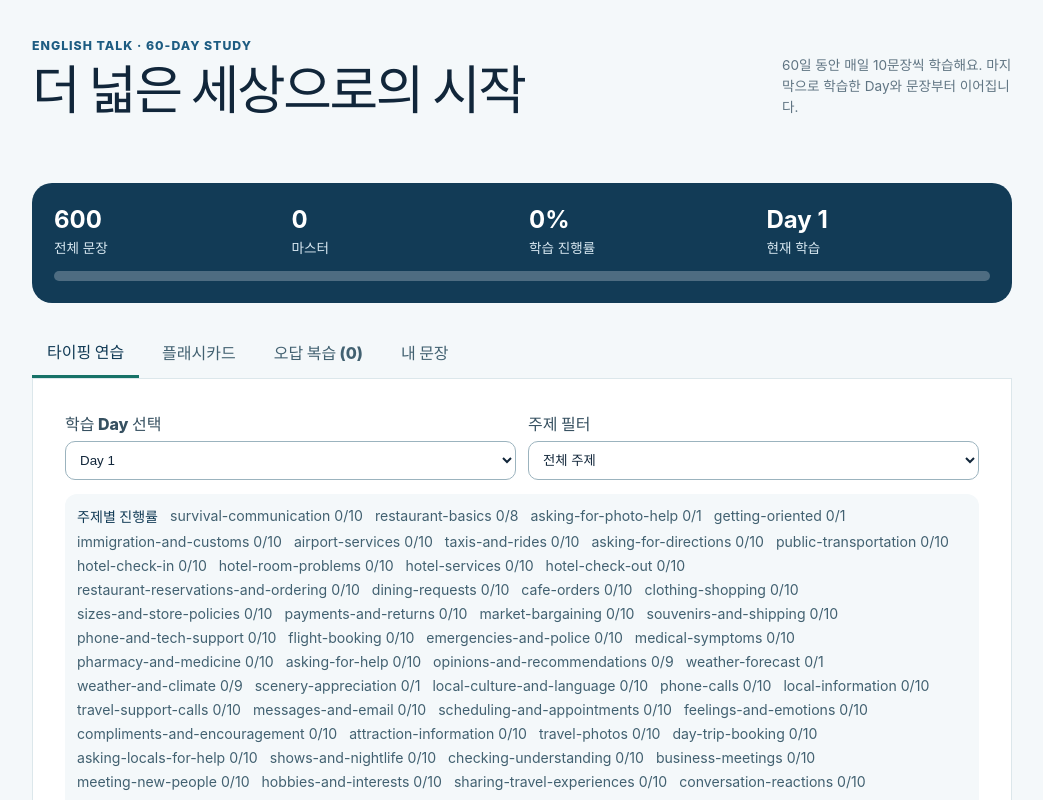
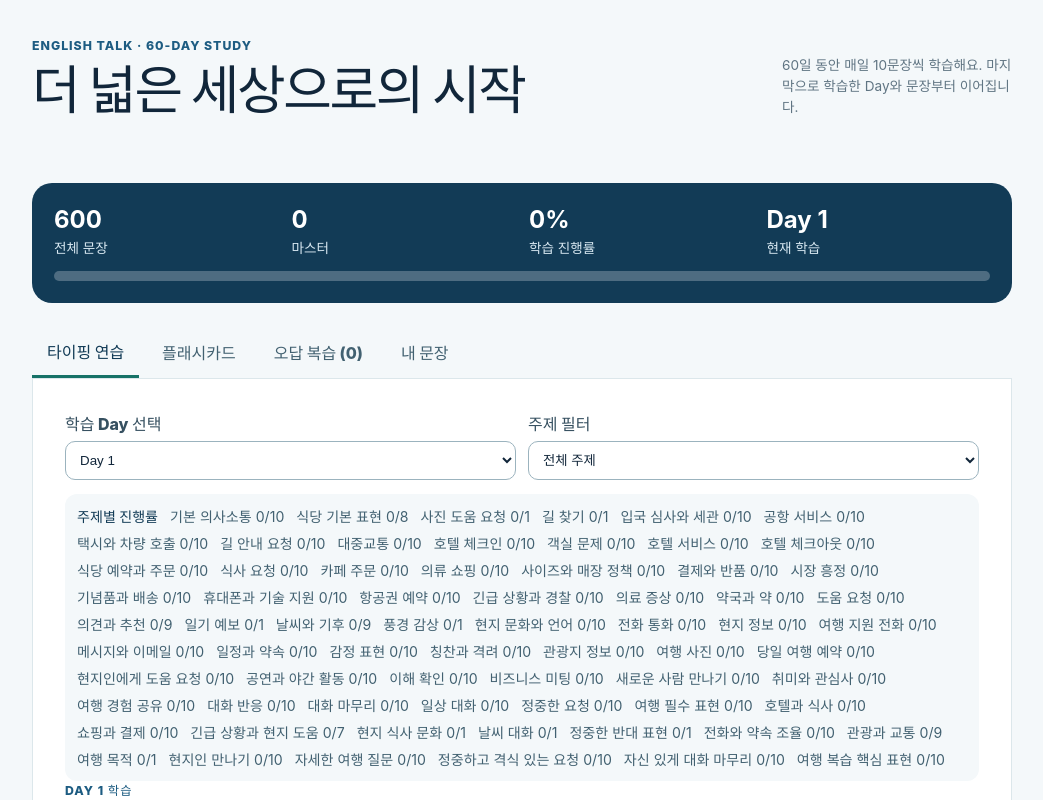
Before and after one commit to qkrwodyd100-hub/English_talk, a React (Vite) app: page / in a window 1280 px wide. Shown: the top 800 px of the page, without its empty margins (118-1161 px from the left). Built offline with nearby package versions, Linux system fonts and the light colour scheme.

Commit message:
fix: keep learning answers private until checked

```diff
--- a/src/LearningApp.tsx
+++ b/src/LearningApp.tsx
@@ -36,6 +36,81 @@ type SpeechRecognitionLike = {
 }
 type SpeechRecognitionConstructor = new () => SpeechRecognitionLike
 type CheckedAnswer = { sentence: Sentence; judgment: AnswerJudgment }
+
+const topicNames: Record<string, string> = {
+  'survival-communication': '기본 의사소통',
+  'restaurant-basics': '식당 기본 표현',
+  'asking-for-photo-help': '사진 도움 요청',
+  'getting-oriented': '길 찾기',
+  'immigration-and-customs': '입국 심사와 세관',
+  'airport-services': '공항 서비스',
+  'taxis-and-rides': '택시와 차량 호출',
+  'asking-for-directions': '길 안내 요청',
+  'public-transportation': '대중교통',
+  'hotel-check-in': '호텔 체크인',
+  'hotel-room-problems': '객실 문제',
+  'hotel-services': '호텔 서비스',
+  'hotel-check-out': '호텔 체크아웃',
+  'restaurant-reservations-and-ordering': '식당 예약과 주문',
+  'dining-requests': '식사 요청',
+  'cafe-orders': '카페 주문',
+  'clothing-shopping': '의류 쇼핑',
+  'sizes-and-store-policies': '사이즈와 매장 정책',
+  'payments-and-returns': '결제와 반품',
+  'market-bargaining': '시장 흥정',
+  'souvenirs-and-shipping': '기념품과 배송',
+  'phone-and-tech-support': '휴대폰과 기술 지원',
+  'flight-booking': '항공권 예약',
+  'emergencies-and-police': '긴급 상황과 경찰',
+  'medical-symptoms': '의료 증상',
+  'pharmacy-and-medicine': '약국과 약',
+  'asking-for-help': '도움 요청',
+  'opinions-and-recommendations': '의견과 추천',
+  'weather-forecast': '일기 예보',
+  'weather-and-climate': '날씨와 기후',
+  'scenery-appreciation': '풍경 감상',
+  'local-culture-and-language': '현지 문화와 언어',
+  'phone-calls': '전화 통화',
+  'local-information': '현지 정보',
+  'travel-support-calls': '여행 지원 전화',
+  'messages-and-email': '메시지와 이메일',
+  'scheduling-and-appointments': '일정과 약속',
+  'feelings-and-emotions': '감정 표현',
+  'compliments-and-encouragement': '칭찬과 격려',
+  'attraction-information': '관광지 정보',
+  'travel-photos': '여행 사진',
+  'day-trip-booking': '당일 여행 예약',
+  'asking-locals-for-help': '현지인에게 도움 요청',
+  'shows-and-nightlife': '공연과 야간 활동',
+  'checking-understanding': '이해 확인',
+  'business-meetings': '비즈니스 미팅',
+  'meeting-new-people': '새로운 사람 만나기',
+  'hobbies-and-interests': '취미와 관심사',
+  'sharing-travel-experiences': '여행 경험 공유',
+  'conversation-reactions': '대화 반응',
+  'ending-a-conversation': '대화 마무리',
+  'everyday-conversation': '일상 대화',
+  'polite-requests': '정중한 요청',
+  'travel-essentials': '여행 필수 표현',
+  'hotel-and-dining': '호텔과 식사',
+  'shopping-and-payments': '쇼핑과 결제',
+  'emergencies-and-local-help': '긴급 상황과 현지 도움',
+  'local-dining-customs': '현지 식사 문화',
+  'weather-small-talk': '날씨 대화',
+  'polite-disagreement': '정중한 반대 표현',
+  'phone-calls-and-arrangements': '전화와 약속 조율',
+  'sightseeing-and-transport': '관광과 교통',
+  'travel-purpose': '여행 목적',
+  'meeting-locals': '현지인 만나기',
+  'detailed-travel-questions': '자세한 여행 질문',
+  'polite-formal-requests': '정중하고 격식 있는 요청',
+  'confident-conversation-closings': '자신 있게 대화 마무리',
+  'travel-review-essentials': '여행 복습 핵심 표현',
+}
+
+function getTopicName(topic: string) {
+  return topicNames[topic] ?? '학습 주제'
+}
 
 function getRecognition() {
   const browser = window as typeof window & { SpeechRecognition?: SpeechRecognitionConstructor; webkitSpeechRecognition?: SpeechRecognitionConstructor }
@@ -249,15 +324,15 @@ export default function LearningApp() {
     {speechNotice && <p className="hint" role="status">{speechNotice}</p>}
 
     {tab === 'practice' && <section className="study-panel" aria-labelledby="practice-heading">
-      <div className="learning-controls"><label>학습 Day 선택<select value={selectedDay} onChange={(event) => selectDay(Number(event.target.value))}>{Array.from({ length: 60 }, (_, index) => <option key={index + 1} value={index + 1}>Day {index + 1}</option>)}</select></label><label>주제 필터<select value={selectedTopic} onChange={(event) => chooseTopic(event.target.value)}><option value="all">전체 주제</option>{topics.map((topic) => <option key={topic} value={topic}>{topic}</option>)}</select></label></div>
-      <section className="topic-progress" aria-label="주제별 진행률"><strong>주제별 진행률</strong>{topicProgress.map((item) => <span key={item.topic}>{item.topic} {item.completed}/{item.total}</span>)}</section>
-      {current ? <><p className="eyebrow">Day {selectedDay} 학습</p><h2 id="practice-heading">{currentPosition} / {dayChallenge.length} · 한국어를 영어로 입력하세요.</h2><p className="resume-copy">Day {selectedDay}에서 {progress.completed}/{progress.total}개를 완료했어요. 답을 확인하면 다음 위치가 저장됩니다.</p><div className="practice-prompt"><strong>{current.korean}</strong><span>{current.source === 'builtIn' ? `${current.topic} · ${current.level} · 우선순위 ${current.priority}` : `내 문장 · Day ${current.day}`}</span></div><PhraseChoices key={current.id} sentence={current} onChoose={setAttempt} /><label htmlFor="answer">영어 답변</label><textarea id="answer" value={attempt} onChange={(event) => setAttempt(event.target.value)} placeholder="영어 문장을 입력하세요" rows={3} /><div className="actions"><button className="button" disabled={Boolean(checkedAnswer)} onClick={checkAnswer}>정답 확인</button>{checkedAnswer && <button className="button secondary" onClick={nextPractice}>다음 문장</button>}</div>
-      {checkedAnswer && judgment && <div className={`answer-feedback ${judgment.kind === 'exact' ? 'feedback-exact' : judgment.kind === 'accepted-alternative' ? 'feedback-allowed' : 'feedback-needs-work'}`} aria-live="polite"><p><strong>정답:</strong> {current.english}</p><p><strong>{judgment.kind === 'exact' ? '정확' : judgment.kind === 'accepted-alternative' ? '허용 표현' : '수정 필요'}</strong>{judgment.kind === 'exact' ? ' · 정확해요! 저장된 문장과 일치해요.' : judgment.kind === 'accepted-alternative' ? ' · 저장된 허용 표현과 일치해요.' : ' · 누락 또는 오타 단어를 확인해 보세요.'}</p>{!judgment.isCorrect && <p>확인할 단어: {missingWords.length ? missingWords.join(', ') : '어순과 표현'}</p>}<div className="word-feedback" aria-label="단어별 피드백">{wordFeedback.map((item, index) => <span className={item.status} key={`${item.word}-${index}`}>{item.word}</span>)}</div><div className="actions"><button className="text-button" onClick={() => speakEnglish(current.english, '정답 문장을 재생했습니다.')}>정답 듣기</button><button className="text-button" onClick={toggleListening} aria-pressed={isListening}>{isListening ? '음성 입력 중지' : '음성으로 입력'}</button><button className="text-button" aria-pressed={state.favoriteIds.includes(current.id)} onClick={() => updateState({ ...state, ...toggleFavorite(state, current.id) })}>{state.favoriteIds.includes(current.id) ? '즐겨찾기 해제' : '즐겨찾기'}</button></div></div>}</> : <p className="empty-state">Day {selectedDay} 문장이 없습니다. 다른 Day를 선택해 보세요.</p>}
+      <div className="learning-controls"><label>학습 Day 선택<select value={selectedDay} onChange={(event) => selectDay(Number(event.target.value))}>{Array.from({ length: 60 }, (_, index) => <option key={index + 1} value={index + 1}>Day {index + 1}</option>)}</select></label><label>주제 필터<select value={selectedTopic} onChange={(event) => chooseTopic(event.target.value)}><option value="all">전체 주제</option>{topics.map((topic) => <option key={topic} value={topic}>{getTopicName(topic)}</option>)}</select></label></div>
+      <section className="topic-progress" aria-label="주제별 진행률"><strong>주제별 진행률</strong>{topicProgress.map((item) => <span key={item.topic}>{getTopicName(item.topic)} {item.completed}/{item.total}</span>)}</section>
+      {current ? <><p className="eyebrow">Day {selectedDay} 학습</p><h2 id="practice-heading">{currentPosition} / {dayChallenge.length} · 한국어를 영어로 입력하세요.</h2><p className="resume-copy">Day {selectedDay}에서 {progress.completed}/{progress.total}개를 완료했어요. 답을 확인하면 다음 위치가 저장됩니다.</p><div className="practice-prompt"><strong>{current.korean}</strong><span>{current.source === 'builtIn' ? getTopicName(current.topic) : `내 문장 · Day ${current.day}`}</span></div><label htmlFor="answer">영어 답변</label><textarea id="answer" value={attempt} onChange={(event) => setAttempt(event.target.value)} placeholder="영어 문장을 입력하세요" rows={3} /><div className="actions"><button className="button" disabled={Boolean(checkedAnswer)} onClick={checkAnswer}>정답 확인</button>{checkedAnswer && <button className="button secondary" onClick={nextPractice}>다음 문장</button>}</div>
+      {checkedAnswer && judgment && <div className={`answer-feedback ${judgment.kind === 'exact' ? 'feedback-exact' : judgment.kind === 'accepted-alternative' ? 'feedback-allowed' : 'feedback-needs-work'}`} aria-live="polite"><p><strong>정답:</strong> {current.english}</p><p><strong>{judgment.kind === 'exact' ? '정확' : judgment.kind === 'accepted-alternative' ? '허용 표현' : '수정 필요'}</strong>{judgment.kind === 'exact' ? ' · 정확해요! 저장된 문장과 일치해요.' : judgment.kind === 'accepted-alternative' ? ' · 저장된 허용 표현과 일치해요.' : ' · 누락 또는 오타 단어를 확인해 보세요.'}</p>{!judgment.isCorrect && <p>확인할 단어: {missingWords.length ? missingWords.join(', ') : '어순과 표현'}</p>}<PhraseChoices sentence={current} onChoose={setAttempt} /><div className="word-feedback" aria-label="단어별 피드백">{wordFeedback.map((item, index) => <span className={item.status} key={`${item.word}-${index}`}>{item.word}</span>)}</div><div className="actions"><button className="text-button" onClick={() => speakEnglish(current.english, '정답 문장을 재생했습니다.')}>정답 듣기</button><button className="text-button" onClick={toggleListening} aria-pressed={isListening}>{isListening ? '음성 입력 중지' : '음성으로 입력'}</button><button className="text-button" aria-pressed={state.favoriteIds.includes(current.id)} onClick={() => updateState({ ...state, ...toggleFavorite(state, current.id) })}>{state.favoriteIds.includes(current.id) ? '즐겨찾기 해제' : '즐겨찾기'}</button></div></div>}</> : <p className="empty-state">Day {selectedDay} 문장이 없습니다. 다른 Day를 선택해 보세요.</p>}
       {dialogue && <section className="dialogue-launch"><div><strong>Day {selectedDay} 미니 대화</strong><p>{dialogue.turns.length}턴으로 오늘 표현을 실제 대화처럼 익혀 보세요.</p></div><button className="button secondary" onClick={() => setDialogueOpen(true)}>미니 대화 연습</button></section>}
-      {dialogueOpen && dialogue && <section className="mini-dialogue" aria-labelledby="dialogue-heading"><h2 id="dialogue-heading">Day {selectedDay} 미니 대화</h2><p className="turn-pill">{dialogue.turns.length}턴 · {dialogue.topic}</p><div className="dialogue-transcript">{dialogue.turns.map((turn, index) => <p key={`${turn.role}-${index}`}><strong>{turn.role}:</strong> {turn.english}<span>{turn.korean}</span></p>)}</div><button className="button" onClick={() => setDialogueOpen(false)}>대화 마치기</button></section>}
+      {dialogueOpen && dialogue && <section className="mini-dialogue" aria-labelledby="dialogue-heading"><h2 id="dialogue-heading">Day {selectedDay} 미니 대화</h2><p className="turn-pill">{dialogue.turns.length}턴 · {getTopicName(dialogue.topic)}</p><div className="dialogue-transcript">{dialogue.turns.map((turn, index) => <p key={`${turn.role}-${index}`}><strong>{turn.role}:</strong> {turn.english}<span>{turn.korean}</span></p>)}</div><button className="button" onClick={() => setDialogueOpen(false)}>대화 마치기</button></section>}
     </section>}
 
-    {tab === 'cards' && <section className="study-panel" aria-labelledby="cards-heading"><div className="panel-heading"><div><p className="eyebrow">Flashcards</p><h2 id="cards-heading">뜻을 보고 영어를 떠올려 보세요.</h2></div><label className="filter"><input type="checkbox" checked={hideMastered} onChange={(event) => setHideMastered(event.target.checked)} /> 마스터 숨기기</label></div><div className="card-grid">{(hideMastered ? flashcardSentences.filter((sentence) => !mastered.has(sentence.id)) : flashcardSentences).map((sentence) => <article key={sentence.id} className="flashcard"><div className="card-copy"><span className="korean-copy">{sentence.korean}</span><span className="reveal-copy">{revealed === sentence.id ? sentence.english : '영어 문장을 확인해 보세요.'}</span></div><div className="card-actions"><button className="card-action" onClick={() => setRevealed(revealed === sentence.id ? null : sentence.id)} aria-expanded={revealed === sentence.id}>{revealed === sentence.id ? '영어 문장 숨기기' : '영어 문장 보기'}</button><button className="card-action" onClick={() => speakEnglish(sentence.english, '영어 문장을 재생했습니다.')}>음성으로 듣기</button></div><button className="master-button" aria-pressed={mastered.has(sentence.id)} onClick={() => toggleMastered(sentence.id)}>{mastered.has(sentence.id) ? '마스터 해제' : '마스터로 표시'}</button></article>)}</div></section>}
+    {tab === 'cards' && <section className="study-panel" aria-labelledby="cards-heading"><div className="panel-heading"><div><p className="eyebrow">Flashcards</p><h2 id="cards-heading">뜻을 보고 영어를 떠올려 보세요.</h2></div><label className="filter"><input type="checkbox" checked={hideMastered} onChange={(event) => setHideMastered(event.target.checked)} /> 마스터 숨기기</label></div><div className="card-grid">{(hideMastered ? flashcardSentences.filter((sentence) => !mastered.has(sentence.id)) : flashcardSentences).map((sentence) => <article key={sentence.id} className="flashcard"><div className="card-copy"><span className="korean-copy">{sentence.korean}</span><span className="reveal-copy">{revealed === sentence.id ? sentence.english : null}</span></div><div className="card-actions"><button className="card-action" onClick={() => setRevealed(revealed === sentence.id ? null : sentence.id)} aria-expanded={revealed === sentence.id}>{revealed === sentence.id ? '영어 문장 숨기기' : '영어 문장 보기'}</button><button className="card-action" onClick={() => speakEnglish(sentence.english, '영어 문장을 재생했습니다.')}>음성으로 듣기</button></div><button className="master-button" aria-pressed={mastered.has(sentence.id)} onClick={() => toggleMastered(sentence.id)}>{mastered.has(sentence.id) ? '마스터 해제' : '마스터로 표시'}</button></article>)}</div></section>}
 
     {tab === 'review' && <section className="study-panel" aria-labelledby="review-heading"><p className="eyebrow">Review queue</p><h2 id="review-heading">오답과 즐겨찾기 복습</h2>{reviewSentences.length === 0 && state.favoriteIds.length === 0 ? <p className="empty-state">아직 복습할 문장이 없습니다. 답을 확인하거나 즐겨찾기를 선택해 보세요.</p> : <ul className="review-list">{sentences.filter((sentence) => state.reviewQueueIds.includes(sentence.id) || state.favoriteIds.includes(sentence.id)).map((sentence) => <li key={sentence.id}><div><strong>{sentence.korean}</strong><span>{sentence.english}</span></div><button className="text-button" onClick={() => practiceAgain(sentence)}>다시 연습</button></li>)}</ul>}</section>}
 
```
Also changed, not shown: src/styles.css (+1 -1 lines), 2 other files (tests, documents, lock files or other folders).
